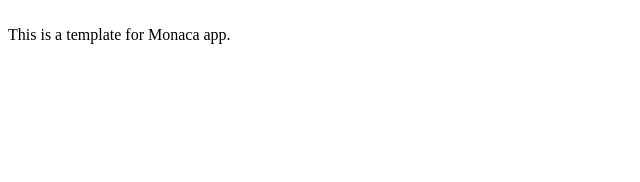
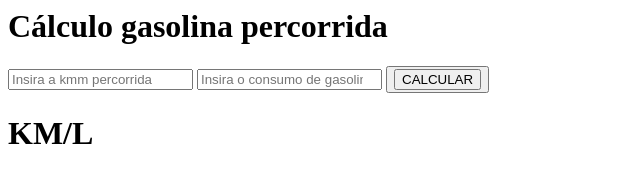
Before and after one commit to gabzcode777/GasolinaUtilizada, a website: page www/index.html in a window 1280 px wide. Shown: the whole page, without its empty margins (0-640 px from the left). Drawn offline with Linux system fonts and the light colour scheme.

Commit message:
Update index.html

```diff
--- a/www/index.html
+++ b/www/index.html
@@ -1,17 +1,32 @@
-<!DOCTYPE HTML>
-<html>
+<DOCTYPE HTML>
+    <html lang="en">
 <head>
+    <meta charset="UTF-8">
+    <meta http-equiv="X-UA-Compatible" content="IE=edge">
+    <title>Calcular</title>
     <meta charset="utf-8">
     <meta name="viewport" content="width=device-width, initial-scale=1, maximum-scale=1, user-scalable=no">
     <meta http-equiv="Content-Security-Policy" content="default-src * data: gap: content: https://ssl.gstatic.com; style-src * 'unsafe-inline'; script-src * 'unsafe-inline' 'unsafe-eval'">
     <script src="components/loader.js"></script>
+    <script type="text/javascript" src="components/engine.js"></script>
     <link rel="stylesheet" href="components/loader.css">
     <link rel="stylesheet" href="css/style.css">
-    <script>
-    </script>
 </head>
-<body>
-	<br />
-    This is a template for Monaca app.
+<body onload="olamundo()">
+    <div class="fundo">
+    <form class="container">
+        <h1>Cálculo gasolina percorrida</h1>
+	<input type="number" placeholder="Insira a kmm percorrida" id="km">
+    <input type="number" placeholder="Insira o consumo de gasolina" id="gas">
+    <button>
+    <input type="button" value="CALCULAR" onclick="calcularconsumo()">
+    </button>
+    <br>
+    <div class= "linha">
+    <span id="consumo"></span>
+    <h1>KM/L</h1>
+    </div>
+    </form>
+</div>
 </body>
 </html>
```
